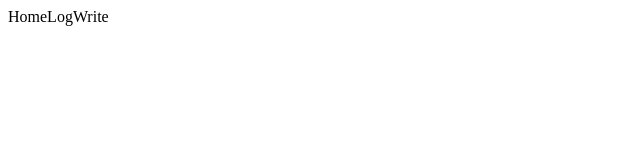
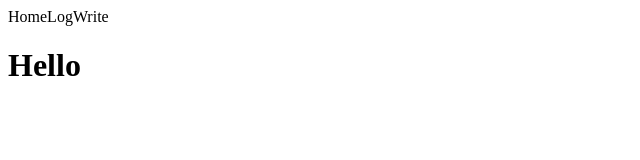
Before and after one commit to andrewjpwalters/react-final-project, a React (Create React App) app: page / in a window 1280 px wide. Shown: the top 160 px of the page, without its empty margins (0-640 px from the left). Built offline with nearby package versions, Linux system fonts and the light colour scheme.

Commit message:
add Log component and import to App,js

```diff
--- a/src/App.js
+++ b/src/App.js
@@ -1,9 +1,11 @@
 import NavBar from './NavBar.js'
+import Log from './Log'
 
 function App() {
   return (
     <div>
       <NavBar />
+      <Log />
     </div>
   );
 }
--- /dev/null
+++ b/src/Log.js
@@ -0,0 +1,9 @@
+import React from "react";
+
+function Log() {
+    return (
+        <h1>Hello</h1>
+    )
+}
+
+export default Log;
```
